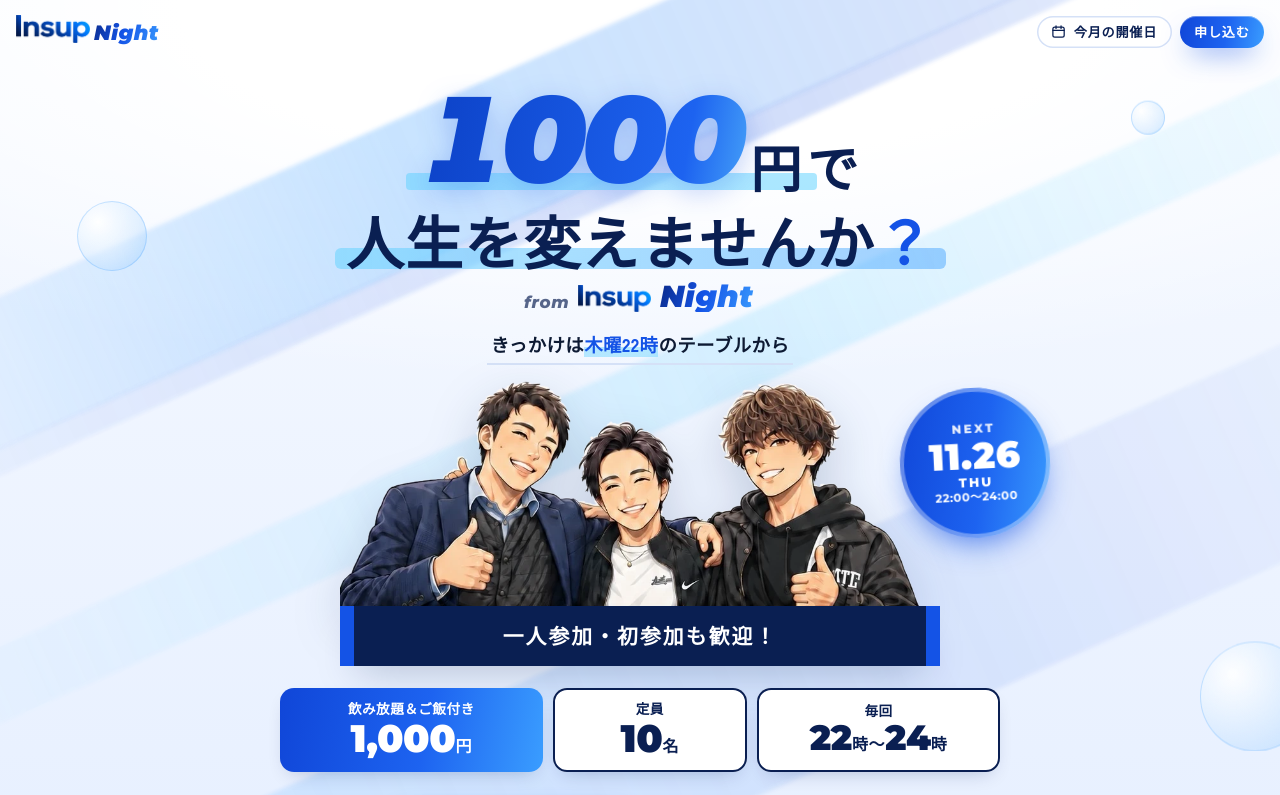
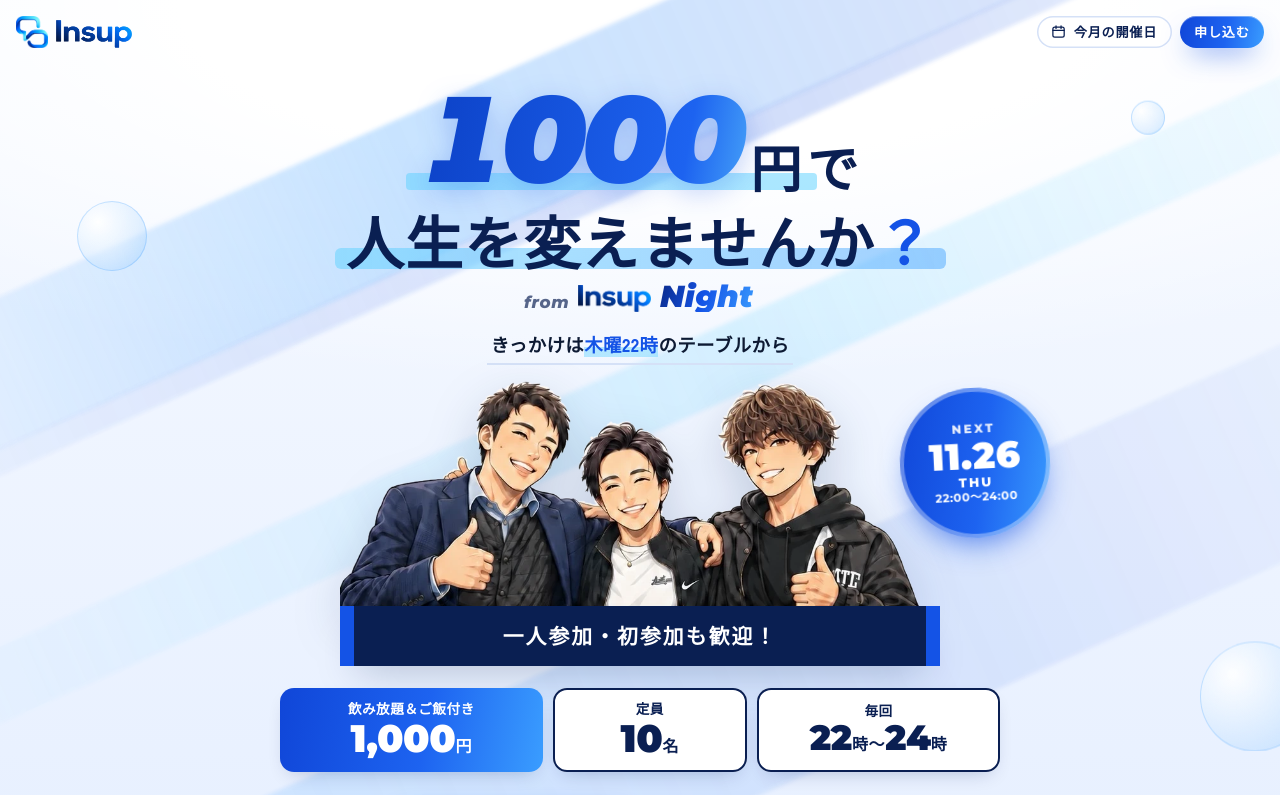
Before and after one commit to playmark0227-svg/insup-LP, a plain HTML site: page index.html in a window 1280 px wide. Shown: the top 795 px of the page. Drawn offline with Linux system fonts and the light colour scheme.

Commit message:
Use the official Insup mark and logotype in the header
Co-Authored-By: Claude Opus 5.5 <noreply@anthropic.com>
Claude-Session: https://claude.ai/code/session_017DTBdsTqSJa3ymbn9JAgUP

```diff
--- a/assets/css/style.css
+++ b/assets/css/style.css
@@ -130,12 +130,9 @@ mark { background: none; color: inherit; }
   backdrop-filter: blur(12px); -webkit-backdrop-filter: blur(12px);
   box-shadow: 0 6px 20px -14px rgba(10, 31, 82, .5);
 }
-.header__logo { display: flex; align-items: baseline; gap: 4px; text-decoration: none; }
-.header__logo img { width: 74px; height: auto; transform: translateY(3px); }
-.header__night {
-  font-family: var(--ff-en); font-style: italic; font-weight: 900; font-size: 1.3rem;
-  background: var(--grad); -webkit-background-clip: text; background-clip: text; color: transparent;
-}
+.header__logo { display: flex; align-items: center; gap: 8px; text-decoration: none; }
+.header__mark { width: 32px; height: auto; }
+.header__type { width: 76px; height: auto; transform: translateY(2px); }
 .header__actions { display: flex; gap: 8px; }
 @media (max-width: 420px) {
   .header .btn--ghost span { display: none; }
--- a/index.html
+++ b/index.html
@@ -22,8 +22,8 @@
   <!-- ============ HEADER ============ -->
   <header class="header" id="header">
     <a href="#top" class="header__logo" aria-label="Insup Night トップへ">
-      <img src="assets/img/insup-logo-type.webp" alt="Insup" width="96" height="36">
-      <span class="header__night">Night</span>
+      <img src="assets/img/insup-logo-mark.webp" alt="" class="header__mark" width="40" height="40">
+      <img src="assets/img/insup-logo-type.webp" alt="Insup" class="header__type" width="96" height="36">
     </a>
     <div class="header__actions">
       <button type="button" class="btn btn--ghost btn--sm js-open-dates">
```
